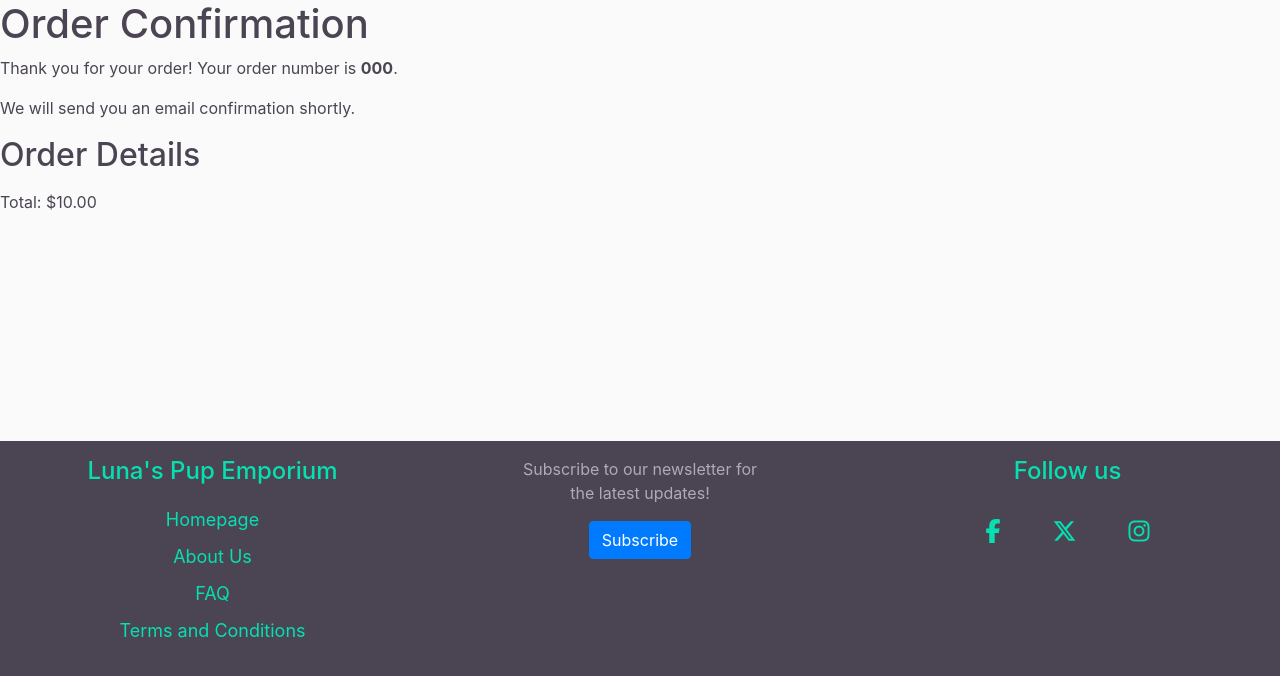
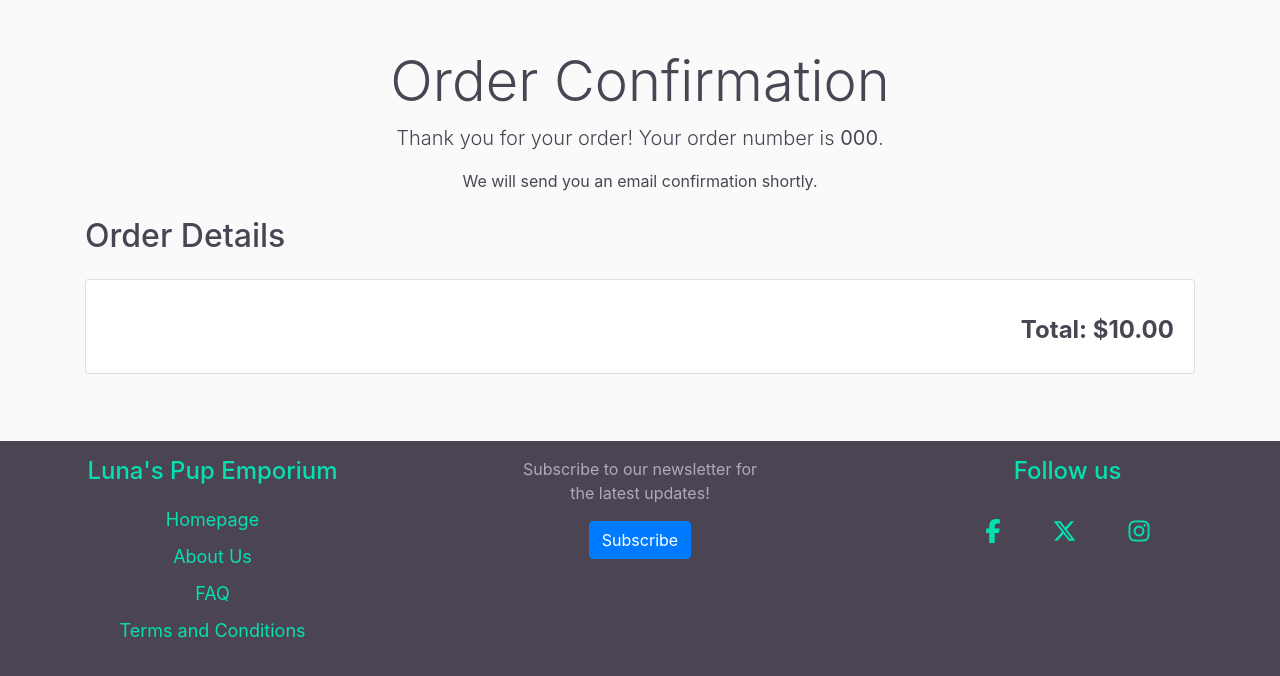
Before and after one commit to valejmdev/Luna-s-Pup-Emporium-pp5, a Django app: page /checkout/order_confirmation/000/ in a window 1280 px wide. Shown: the part 124-800 px from the top of the page. Run offline with Django 5.2, Linux system fonts and the light colour scheme; tables that the repository leaves empty hold one stand-in row (values such as "Sample post"); some libraries are stand-ins or nearby versions.

Commit message:
edit order_confirmation for better visibility

```diff
--- a/checkout/templates/checkout/order_confirmation.html
+++ b/checkout/templates/checkout/order_confirmation.html
@@ -1,17 +1,32 @@
 {% extends "store/base.html" %}
 
 {% block content %}
-<h1>Order Confirmation</h1>
+<div class="container mt-5">
+    <!-- Order Confirmation Header -->
+    <div class="text-center mb-4">
+        <h1 class="display-4">Order Confirmation</h1>
+        <p class="lead">Thank you for your order! Your order number is <strong>{{ order.order_number }}</strong>.</p>
+        <p>We will send you an email confirmation shortly.</p>
+    </div>
 
-<p>Thank you for your order! Your order number is <strong>{{ order.order_number }}</strong>.</p>
-<p>We will send you an email confirmation shortly.</p>
-
-<h2>Order Details</h2>
-<ul>
-    {% for line_item in order.orderlineitem_set.all %}
-        <li>{{ line_item.product.name }} - {{ line_item.quantity }} @ {{ line_item.lineitem_total }}</li>
-    {% endfor %}
-</ul>
-
-<p>Total: ${{ order.grand_total }}</p>
+    <!-- Order Details Section -->
+    <section class="order-details mb-5">
+        <h2 class="mb-4">Order Details</h2>
+        <div class="card">
+            <div class="card-body">
+                <ul class="list-group list-group-flush">
+                    {% for line_item in order.orderlineitem_set.all %}
+                    <li class="list-group-item d-flex justify-content-between align-items-center">
+                        {{ line_item.product.name }}
+                        <span>{{ line_item.quantity }} @ ${{ line_item.lineitem_total|floatformat:2 }}</span>
+                    </li>
+                    {% endfor %}
+                </ul>
+                <div class="mt-3 text-right">
+                    <h4 class="font-weight-bold">Total: ${{ order.grand_total|floatformat:2 }}</h4>
+                </div>
+            </div>
+        </div>
+    </section>
+</div>
 {% endblock %}
```
